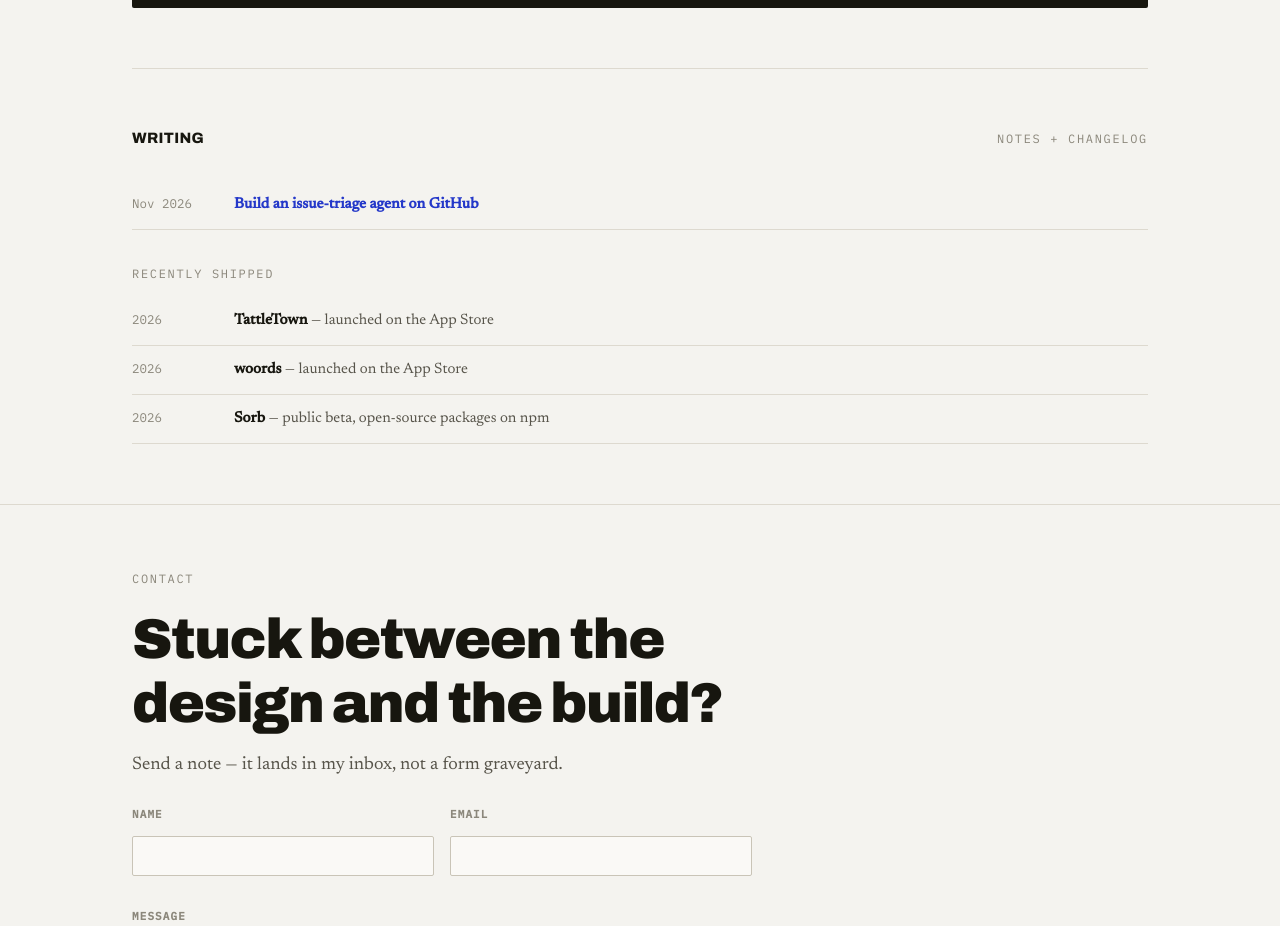
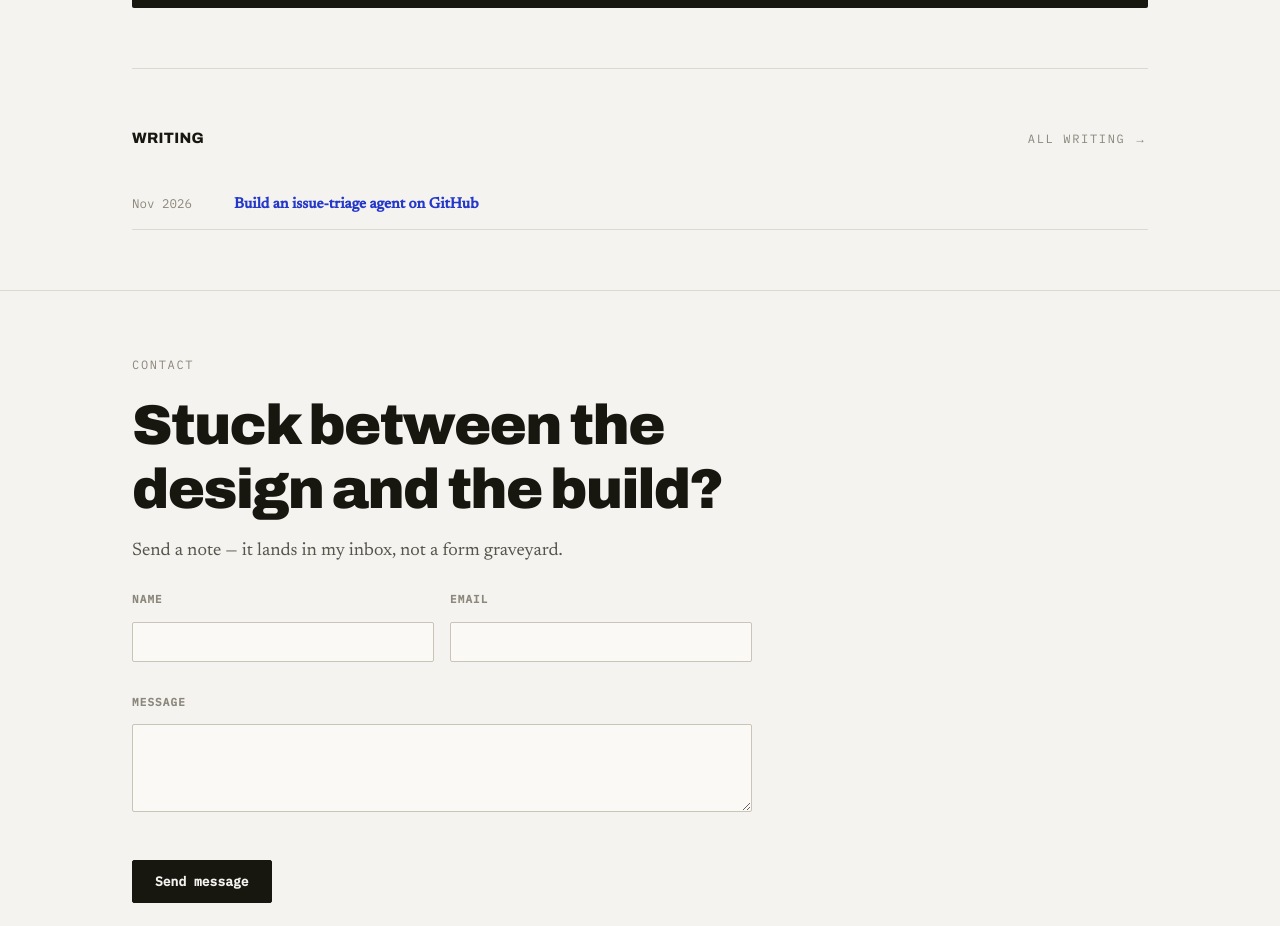
Before and after one commit to metatoy/metatoy-www, a Next.js app: page / in a window 1280 px wide. Shown: the part 2720-3646 px from the top of the page. Built offline with nearby package versions, Linux system fonts and the light colour scheme; no server answers.

Commit message:
Home: drop Recently shipped; Writing links to all posts

```diff
--- a/app/page.js
+++ b/app/page.js
@@ -76,11 +76,6 @@ const OSS = [
     body: "An open-source SwiftUI showcase of the 14 visual effects built for woords — live on device.",
     gh: "https://github.com/metatoy/woords-lab-app",
   },
-];
-const SHIPPED = [
-  { d: "2026", t: "TattleTown", r: " — launched on the App Store" },
-  { d: "2026", t: "woords", r: " — launched on the App Store" },
-  { d: "2026", t: "Sorb", r: " — public beta, open-source packages on npm" },
 ];
 
 // Structured data (Organization + WebSite) so search engines can attach the
@@ -212,19 +207,13 @@ export default function Home() {
         </section>
 
         <section id="writing">
-          <div className="sec-h"><h2>Writing</h2><span className="lbl">Notes + changelog</span></div>
-          <div className="ship" style={{ marginBottom: "34px" }}>
+          <div className="sec-h"><h2>Writing</h2><Link className="lbl" href="/writing">All writing →</Link></div>
+          <div className="ship">
             {POSTS.map((p) => (
               <div className="r" key={p.slug}>
                 <time>{p.short}</time>
                 <span><b><Link href={`/writing/${p.slug}`}>{p.title}</Link></b></span>
               </div>
-            ))}
-          </div>
-          <div className="lbl" style={{ marginBottom: "14px" }}>Recently shipped</div>
-          <div className="ship">
-            {SHIPPED.map((s, i) => (
-              <div className="r" key={i}><time>{s.d}</time><span><b>{s.t}</b>{s.r}</span></div>
             ))}
           </div>
         </section>
```
